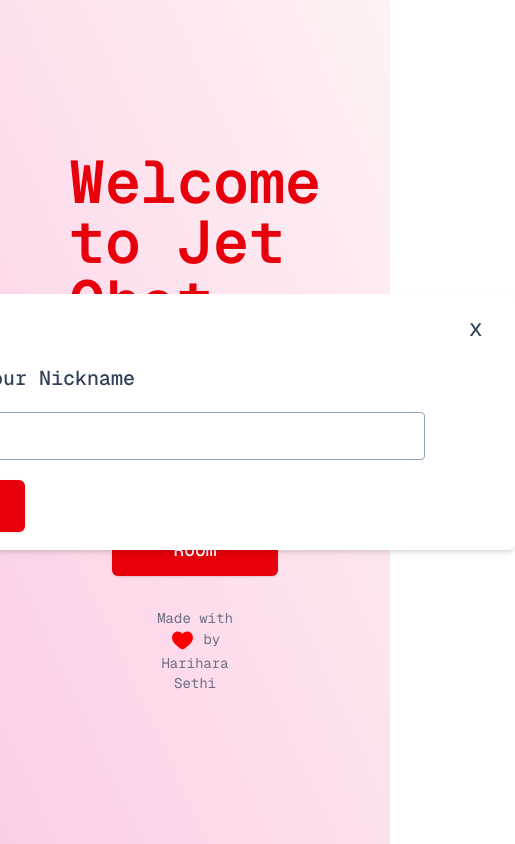
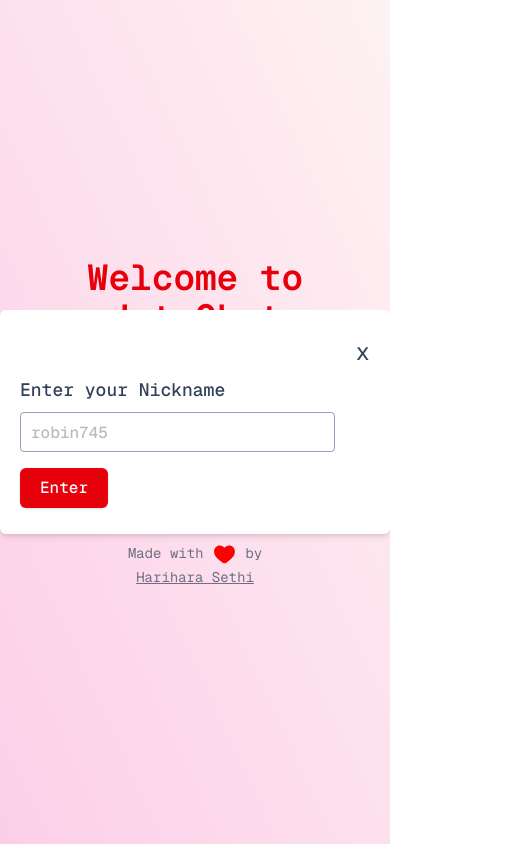
Before and after one commit to harry713j/jet_chat_room, a React (Vite) app in the folder front-end/: page / in a window 390 px wide. Both pictures are taken after a click on the button "Join Chat Room". Shown: the whole page, 515 px wide, since content can reach past the window. Built offline with nearby package versions, Linux system fonts and the light colour scheme; no server answers.

Commit message:
Make responsive

```diff
--- a/front-end/src/components/ChatMessageBox.tsx
+++ b/front-end/src/components/ChatMessageBox.tsx
@@ -1,13 +1,12 @@
 export function ChatMessageBox({nickname, text, time} : {nickname: string, text: string, time: string}){
-
 
     return (
         <div className={`flex flex-col ${nickname === localStorage.getItem("nickname") ? "items-end text-right" : "items-start text-left" }`}>
             <span className={`w-1/2 flex items-center ${nickname === localStorage.getItem("nickname") ? "justify-end" : "justify-start"} space-x-1.5 `}>
-                <strong className="text-xs text-slate-700/60 italic ">{nickname}</strong>
-                <em className="text-[0.625rem] text-slate-700/50 font-light italic">{time.substring(0,5) + time.substring(8)}</em>
+                <strong className="text-xs text-slate-700/70 italic ">{nickname}</strong>
+                <em className="text-[0.625rem] text-slate-700/70 font-light italic">{time.substring(0,4) + time.substring(8).toLowerCase()}</em>
             </span>
-            <p className="min-w-1/10 text-base text-slate-100 font-medium bg-red-500 px-4 py-2 rounded">{text}</p>
+            <p className="min-w-1/6 lg:min-w-1/10 text-sm lg:text-base text-slate-100 font-medium bg-red-500 px-4 py-2 lg:px-6 lg:py-4 rounded">{text}</p>
         </div>
     )
 }
--- a/front-end/src/components/NotificationMessage.tsx
+++ b/front-end/src/components/NotificationMessage.tsx
@@ -1,8 +1,8 @@
 export function NotificationMessage({text, time}: {text: string, time: string}){
 
     return (
-        <p className="text-center text-sm text-slate-700/80 font-medium italic ">
-            {text} <em>{time}</em>
+        <p className="text-center text-sm text-slate-700/90 font-normal italic ">
+            {text} at <em>{time}</em>
         </p>
     )
 }
--- a/front-end/src/pages/ChatRoom.tsx
+++ b/front-end/src/pages/ChatRoom.tsx
@@ -65,19 +65,19 @@ export default function ChatRoom(){
    }
 
     return (
-        <div className="relative w-full h-screen px-28 py-12 flex justify-center items-center">
+        <div className="relative w-full h-screen px-8 py-6 lg:px-28 lg:py-12 flex justify-center items-center">
             <div className="w-full h-full flex flex-col items-center ">
-                <div className="px-12 py-6"></div>
-            <div className="fixed top-0 w-full shadow px-12 py-6 flex items-center justify-between bg-linear-to-tr from-pink-200 to-red-50 border-b border-red-700 ">
-                <Link to={'/'} className=" text-lg font-medium text-blue-600 ">Back</Link>
+                <div className="p-8 lg:px-12 lg:py-6"></div>
+            <div className="fixed top-0 w-full shadow px-8 py-4 lg:px-12 lg:py-6 flex items-center justify-between bg-linear-to-tr from-pink-200 to-red-50 border-b border-red-700 ">
+                <Link to={'/'} className=" text-base lg:text-lg font-medium text-blue-600 ">Back</Link>
                 <div className="self-center flex items-center space-x-2">
-                    <h2 className="text-3xl font-semibold text-slate-700 capitalize">Chat room</h2>
-                    <span className={`w-5 h-5 rounded-full ${isConnected ? "bg-green-500" : "bg-red-500"}`}></span>
+                    <h2 className="text-2xl lg:text-3xl font-semibold text-slate-700 capitalize">Chat room</h2>
+                    <span className={`w-4 h-4 rounded-full ${isConnected ? "bg-green-500" : "bg-red-500"}`}></span>
                 </div>
                 <div></div>
             </div>
 
-            <div className="flex-1 w-full flex flex-col space-y-2 ">
+            <div className="flex-1 w-full flex flex-col space-y-1 lg:space-y-2 ">
              {
                 messageDetails.map((msg, index) => {
                     if (msg.type === "system") {
@@ -89,18 +89,18 @@ export default function ChatRoom(){
              }
             </div>
 
-            <div className=" w-4/5 flex items-center justify-center space-x-6">
+            <div className=" w-full lg:w-4/5 flex items-center justify-center space-x-3 lg:space-x-6">
                 <input
                     type="text"
                     placeholder="Type your message...."
                     value={inputMessage}
                     onChange={(e) => setInputMessage(e.target.value)}
                     onKeyDown={(e) => e.key == 'Enter' && sendMessage()}
-                    className="w-4/5 h-[4rem] px-6 py-2 rounded-md  border border-slate-200 outline-none transition text-lg font-medium text-slate-700 shadow-xl placeholder:text-lg placeholder:opacity-70 focus:border-red-400 "
+                    className="w-full lg:w-4/5 h-[3rem] lg:h-[4rem] px-4 py-1.5 lg:px-6 lg:py-2 rounded-md  border border-slate-200 outline-none transition text-base lg:text-lg font-medium text-slate-700 shadow-xl placeholder:text-base lg:placeholder:text-lg placeholder:opacity-70 focus:border-red-400 "
                 />
                 <button
                     onClick={sendMessage}
-                    className="w-1/12 h-[4rem] px-4 py-1.5 text-lg font-semibold text-slate-100 rounded-md shadow-md transition cursor-pointer capitalize bg-red-500 hover:bg-red-600 "
+                    className="w-[6rem] lg:w-1/12 h-[3rem] lg:h-[4rem] px-2 py-1 lg:px-4 lg:py-1.5 text-base lg:text-lg font-semibold text-slate-100 rounded-md shadow-md transition delay-200 cursor-pointer capitalize bg-red-500 hover:bg-red-600 "
                 >Send</button>
             </div>
             </div>
--- a/front-end/src/pages/Home.tsx
+++ b/front-end/src/pages/Home.tsx
@@ -5,17 +5,20 @@ export default function Home(){
   const navigate = useNavigate()
   const [isVisible, setIsVisible] = useState(false);
   const [nickname, setNickname] = useState(localStorage.getItem("nickname")!!)
+  const [warning, setWarning] = useState("")
 
   const onClickEnter = () => {
-    if (nickname) {
+    if (nickname && (nickname.length <= 12 && nickname.length >= 3)) {
       // set the nickname to the local storage and navigate to the chat page
       localStorage.setItem("nickname", nickname);
       navigate("/chat-room")
+    } else {
+      setWarning("Hint: Nickname must between 3 to 12 characters")
     }
   }
 
   const onClickJoin = () => {
-    if(nickname){
+    if(nickname && (nickname.length <= 12 && nickname.length >= 3)){
       localStorage.setItem("nickname", nickname);
       navigate("/chat-room")
     } else {
@@ -25,35 +28,36 @@ export default function Home(){
 
 
   return (
-    <div className="relative w-full h-screen px-28 py-12 flex justify-center items-center bg-linear-to-tr from-pink-200 to-red-50 ">
-      <div className="w-full flex flex-col items-center space-y-8 ">
-      <section className="flex flex-col items-center space-y-4">
-        <h1 className="text-6xl font-semibold text-red-600">Welcome to Jet Chat Room</h1>
-        <p className="text-lg font-medium text-slate-700">Here you can talk with random people</p>
+    <div className="relative w-full h-screen px-16 py-6 lg:px-28 lg:py-12 flex justify-center items-center bg-linear-to-tr from-pink-200 to-red-50 ">
+      <div className="w-full flex flex-col items-center space-y-6 lg:space-y-8 ">
+      <section className="flex flex-col items-center space-y-4 text-center lg:text-start">
+        <h1 className="text-4xl lg:text-6xl font-semibold text-red-600">Welcome to Jet Chat Room</h1>
+        <p className="text-base lg:text-lg font-medium text-slate-700">Here you can talk with random people</p>
       </section>
       <section>
         <button onClick={onClickJoin} className="bg-red-600 font-medium text-lg text-slate-50 px-8 py-3 rounded-md hover:bg-red-700 capitalize cursor-pointer shadow ">Join chat room</button>
       </section>
       <footer className="flex w-full justify-center items-center text-center ">
-        <div className="flex items-center justify-center w-3/5 not-only:">
-          <p className="text-sm text-slate-700/70 ">Made with <img className="fill-red-600 inline" src="/heart.svg" alt="heart" width={25} height={25}  /> by <a href="#">Harihara Sethi</a> </p>
+        <div className="flex items-center justify-center w-3/5 ">
+          <p className="text-sm text-slate-700/70 ">Made with <img className="fill-red-600 inline" src="/heart.svg" alt="heart" width={25} height={25}  /> by <a target="_blank" rel="noopener noreferrer" href="https://github.com/harry713j" className="underline transition delay-200 hover:text-red-500">Harihara Sethi</a> </p>
         </div>
       </footer>
       </div>
        {/* Dialog asking for nickname */}
-      <div className={`absolute ${!isVisible ? "invisible" : ""} transition flex items-center justify-center w-[40rem] h-[16rem] bg-white rounded-md shadow-md px-8 py-5`}>
-          <div className="w-full flex flex-col items-start space-y-5">
+      <div className={`absolute ${!isVisible ? "invisible" : ""} transition flex items-center justify-center lg:w-[40rem] lg:h-[16rem] w-full h-[14rem] bg-white rounded-md shadow-md px-5 py-3 lg:px-8 lg:py-5`}>
+          <div className="w-full flex flex-col items-start space-y-2 lg:space-y-4">
             <p className="self-end text-2xl text-slate-700 cursor-pointer" onClick={() => setIsVisible(false)}>x</p>
-            <label className="text-xl font-medium text-slate-700" htmlFor="nickname">Enter your Nickname</label>
+            <label className="text-lg lg:text-xl font-medium text-slate-700" htmlFor="nickname">Enter your Nickname</label>
             <input
-            className="w-[90%] h-[3rem] rounded px-2.5 py-1 border border-slate-400 transition outline-none text-base font-medium text-slate-700 placeholder:font-medium placeholder:opacity-70 focus:border-red-400 "
+            className="w-[90%] h-[2.5rem] lg:h-[3rem] rounded px-2.5 py-1 border border-slate-400 transition delay-200 outline-none text-base font-medium text-slate-700 placeholder:font-medium placeholder:opacity-70 focus:border-red-400 "
             type="text"
             name="nickname"
             id="nickname"
             placeholder="robin745"
             value={nickname}
             onChange={(e: ChangeEvent<HTMLInputElement>) => setNickname(e.target.value)} />
-            <button className="bg-red-600 font-medium text-lg text-slate-50 px-8 py-3 rounded-md hover:bg-red-700 capitalize cursor-pointer shadow "
+            <p className="text-xs lg:text-sm text-red-500">{warning}</p>
+            <button className="bg-red-600 font-medium text-base lg:text-lg text-slate-50 px-5 py-2 lg:px-8 lg:py-3 rounded-md hover:bg-red-700 capitalize cursor-pointer shadow "
             onClick={onClickEnter}
             >Enter</button>
           </div>
```
Also changed, not shown: 1 other file (tests, documents, lock files or other folders).
